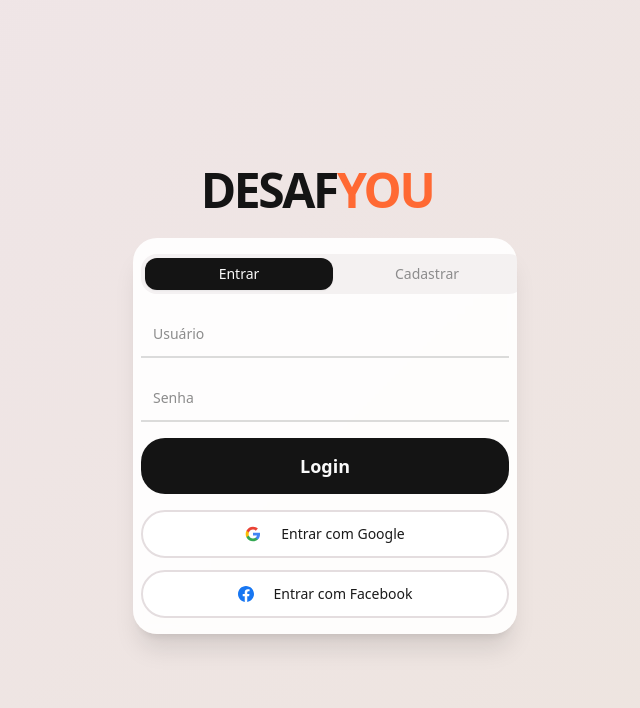
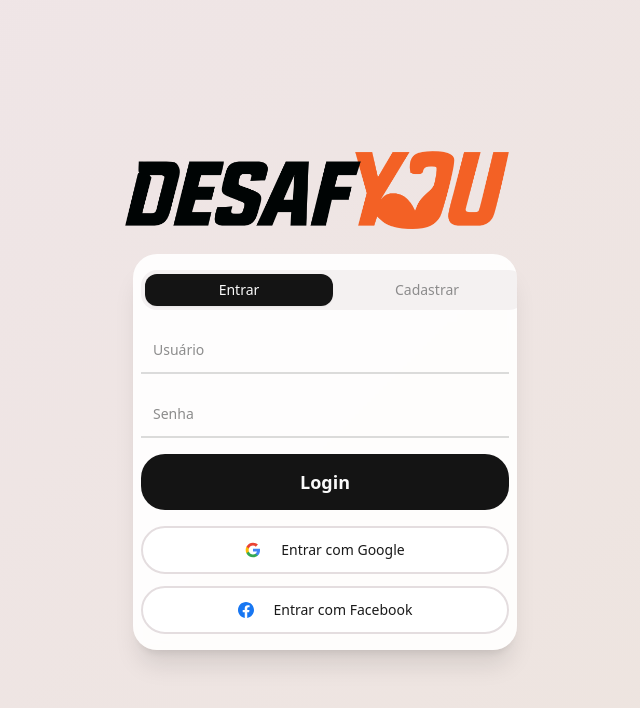
Before and after one commit to umiranh/desafYou_Homologacao, a React (Vite) app: page /login in a window 1280 px wide. Shown: the top 708 px of the page, without its empty margins (323-963 px from the left). Built offline with nearby package versions, Linux system fonts and the light colour scheme.

Commit message:
Add logo to login page

```diff
--- a/src/pages/Login.tsx
+++ b/src/pages/Login.tsx
@@ -147,10 +147,11 @@ export default function Login() {
       <div className="w-full max-w-sm mx-auto space-y-6">
         {/* Logo */}
         <div className="text-center space-y-2">
-          <div className="text-4xl md:text-5xl font-black tracking-tighter">
-            <span className="text-primary">DESAF</span>
-            <span className="text-accent">YOU</span>
-          </div>
+          <img
+            src="/lovable-uploads/1c679761-2e86-4b06-b72c-b97d9033279d.png"
+            alt="DESAFYOU Logo"
+            className="h-16 md:h-20 mx-auto object-contain"
+          />
         </div>
 
         <Card className="border-0 shadow-xl backdrop-blur-sm bg-white/90 rounded-3xl overflow-hidden w-full mx-2">
```
Also changed, not shown: public/lovable-uploads/1c679761-2e86-4b06-b72c-b97d9033279d.png (added).
